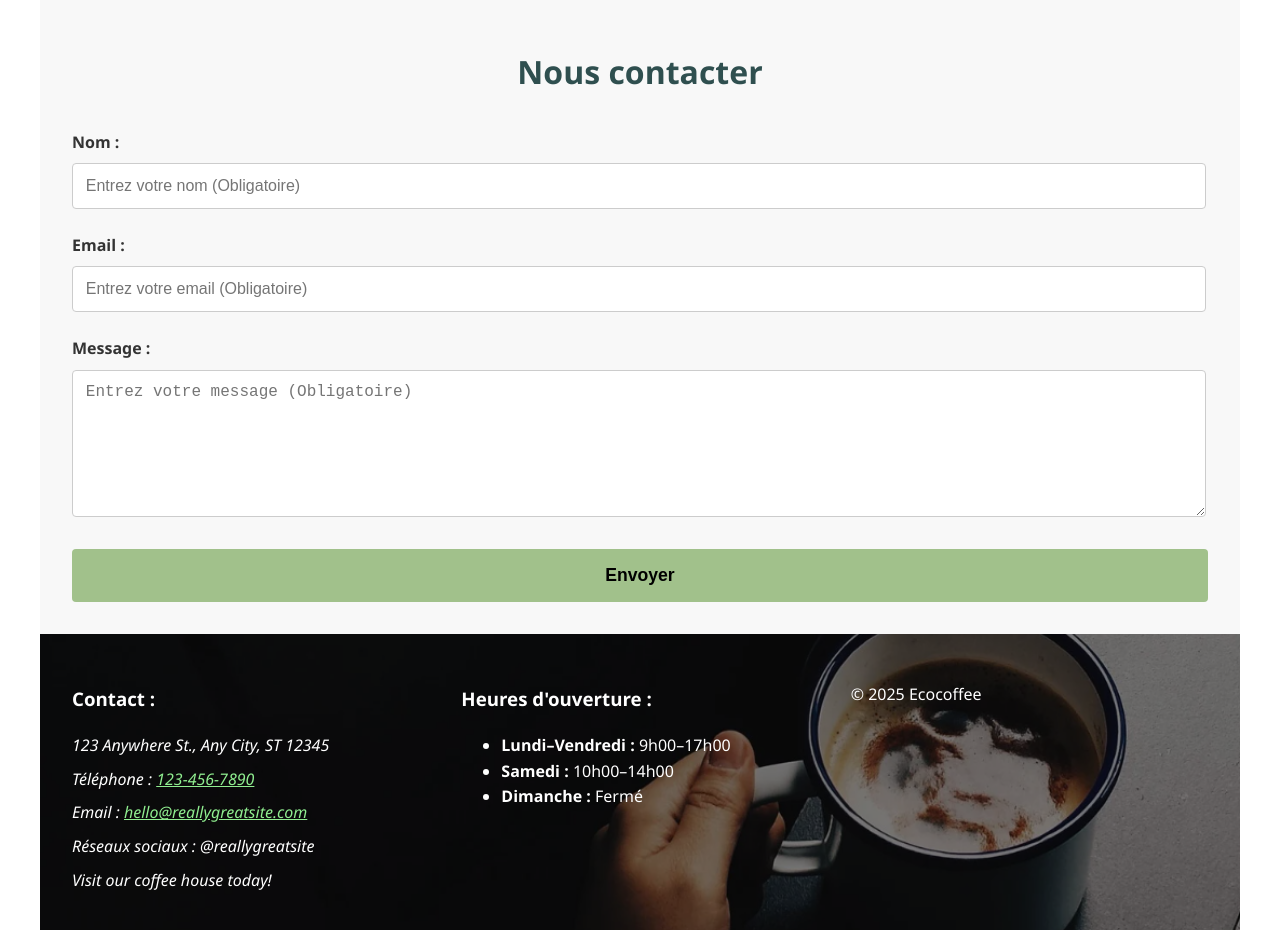
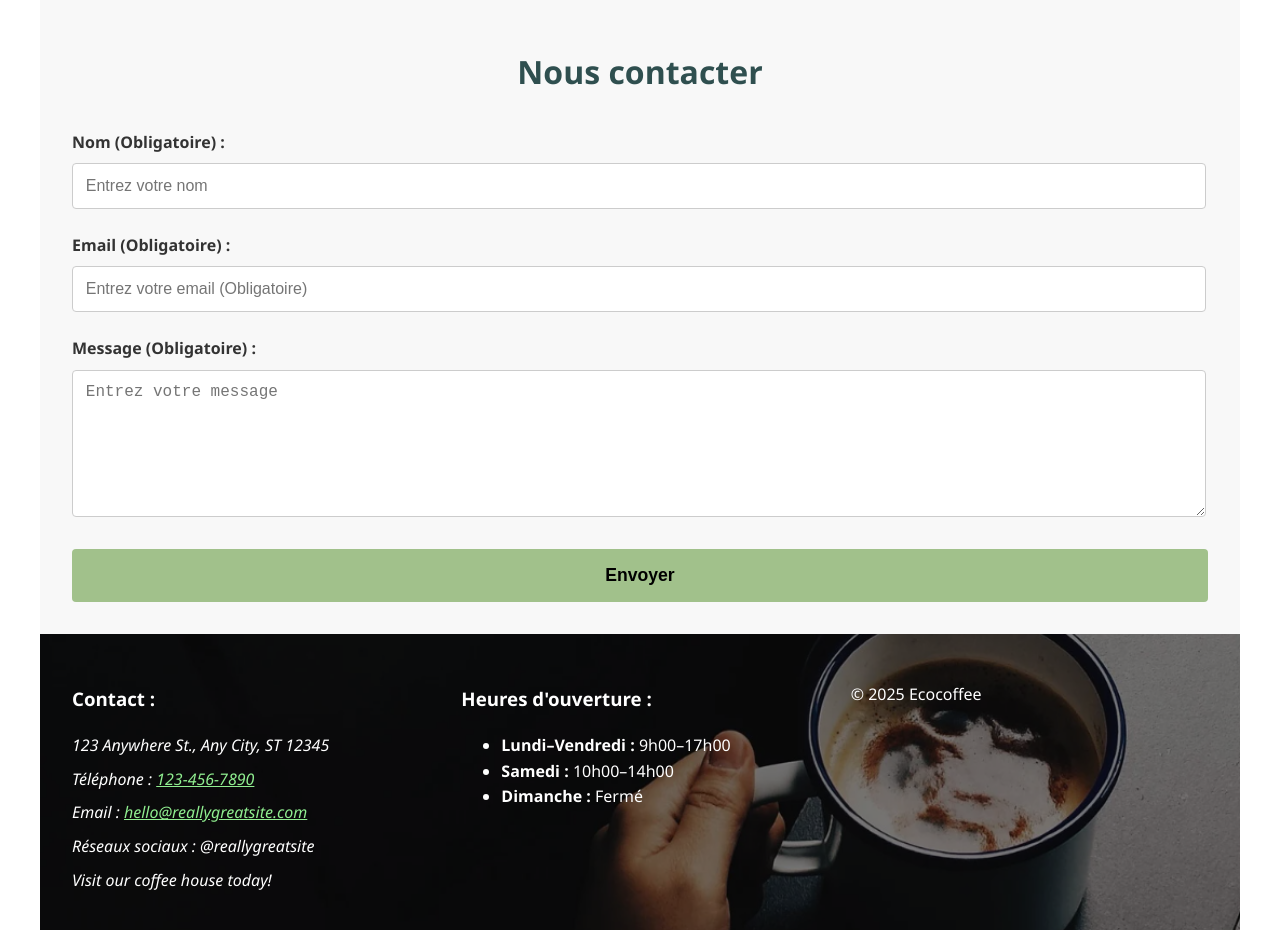
Before and after one commit to Cassian-J/Ecocoffee, a Vue app in the folder Ecocoffee/: page / in a window 1280 px wide. Shown: the part 2460-3390 px from the top of the page. Built offline with nearby package versions, Linux system fonts and the light colour scheme.

Commit message:
last version

```diff
--- a/Ecocoffee/src/components/ContactForm.vue
+++ b/Ecocoffee/src/components/ContactForm.vue
@@ -52,12 +52,12 @@ export default {
     <form action="#" method="POST" novalidate @submit.prevent="handleSubmit">
       <fieldset>
         <legend class="sr-only">Informations de contact</legend>
-        <label for="name">Nom :</label>
+        <label for="name">Nom (Obligatoire) :</label>
         <input
           type="text"
           id="name"
           name="name"
-          placeholder="Entrez votre nom (Obligatoire)"
+          placeholder="Entrez votre nom"
           required
           autocomplete="name"
           :aria-describedby="nameError ? 'name-error' : null"
@@ -69,7 +69,7 @@ export default {
       </fieldset>
       <fieldset>
         <legend class="sr-only">Email</legend>
-        <label for="email">Email :</label>
+        <label for="email">Email (Obligatoire) :</label>
         <input
           type="email"
           id="email"
@@ -86,11 +86,11 @@ export default {
       </fieldset>
       <fieldset>
         <legend class="sr-only">Message</legend>
-        <label for="message">Message :</label>
+        <label for="message">Message (Obligatoire) :</label>
         <textarea
           id="message"
           name="message"
-          placeholder="Entrez votre message (Obligatoire)"
+          placeholder="Entrez votre message"
           required
           :aria-describedby="messageError ? 'message-error' : null"
           aria-invalid="messageError ? 'true' : 'false'"
```
